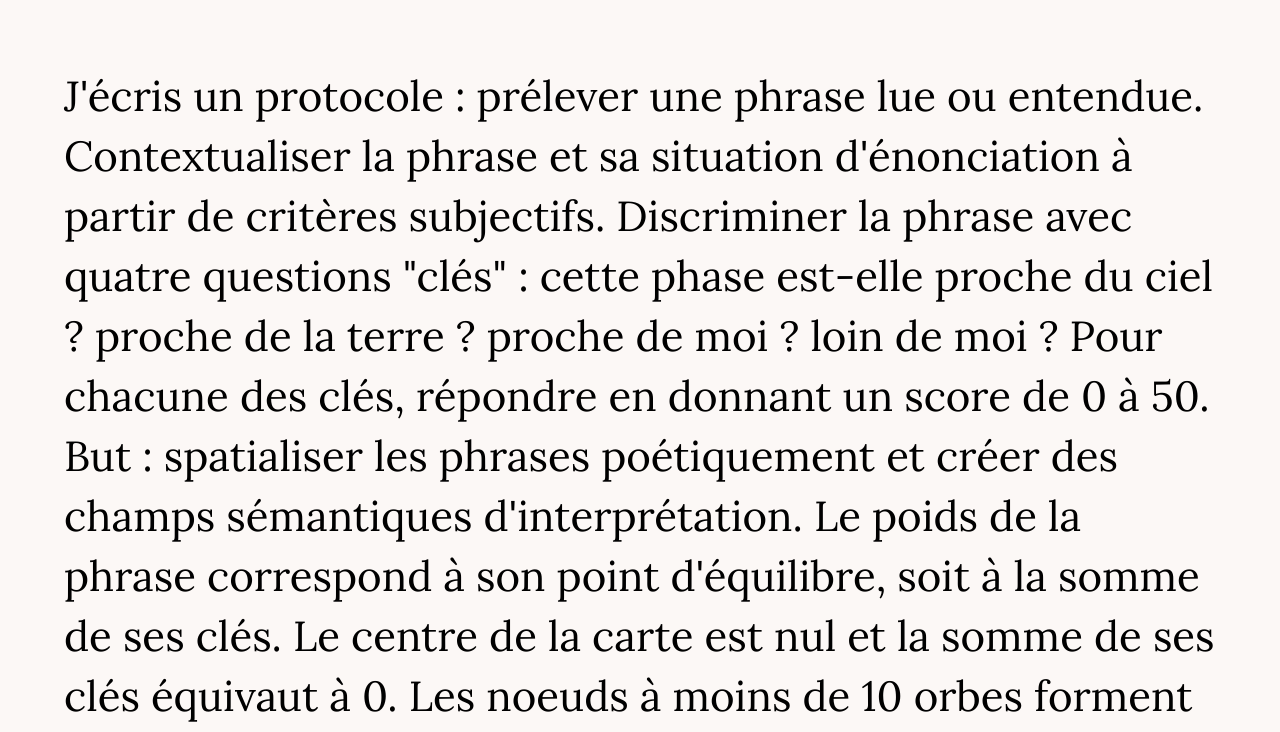
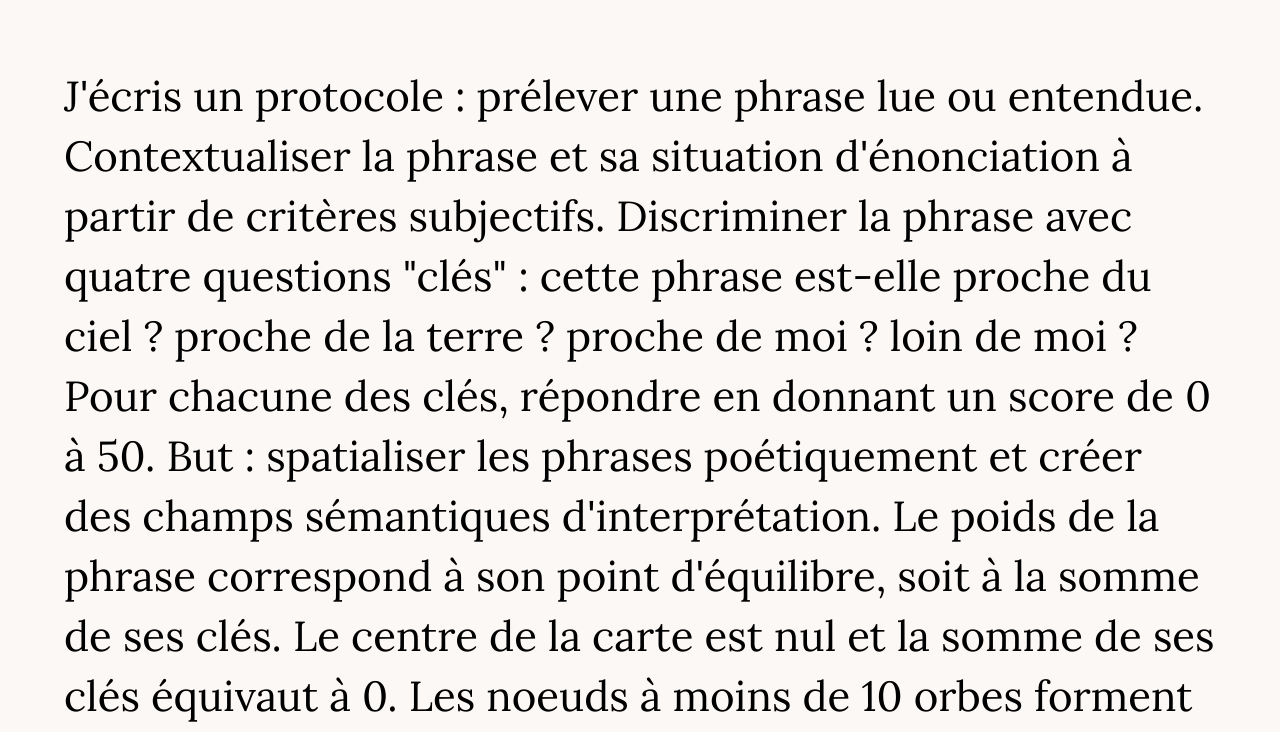
Before and after one commit to Doubl2m/melchiormaignan, a plain HTML site: page journal_novembre_2025.html in a window 1280 px wide. Shown: the part 5428-6160 px from the top of the page. Drawn offline with Linux system fonts and the light colour scheme.

Commit message:
Update journal_novembre_2025.html

```diff
--- a/journal_novembre_2025.html
+++ b/journal_novembre_2025.html
@@ -48,7 +48,7 @@
 <p>On joue au ping-pong avec Alizé, Hippolyte et Juliette. Je fais une remarque qui blesse Alizé. Sur la route pour rentrer chez nous, je me sens de trop.</p>
 <p>Avec Hippolyte, on prend un verre avec Romane et ses amix. On trinque à son anniversaire. Anna et Zör nous rejoignent. Je suis triste de partir.</p>
 <p>Le soir, je dîne en regardant le live de Moufette. Il est question de carte sémantique. Pendant le stream, je réalise que je peux me servir de KZ comme d&#39;une carte sémantique pour un des ateliers de l&#39;école.</p>
-<p>J&#39;écris un protocole : prélever une phrase lue ou entendue. Contextualiser la phrase et sa situation d&#39;énonciation à partir de critères subjectifs. Discriminer la phrase avec quatre questions &quot;clés&quot; : cette phase est-elle proche du ciel ? proche de la terre ? proche de moi ? loin de moi ? Pour chacune des clés, répondre en donnant un score de 0 à 50. But : spatialiser les phrases poétiquement et créer des champs sémantiques d&#39;interprétation. Le poids de la phrase correspond à son point d&#39;équilibre, soit à la somme de ses clés. Le centre de la carte est nul et la somme de ses clés équivaut à 0. Les noeuds à moins de 10 orbes forment des aspects entre eux. En fonction de leur nombre, les aspects délimitent le champ d&#39;interprétation des noeuds concernés.</p>
+<p>J&#39;écris un protocole : prélever une phrase lue ou entendue. Contextualiser la phrase et sa situation d&#39;énonciation à partir de critères subjectifs. Discriminer la phrase avec quatre questions &quot;clés&quot; : cette phrase est-elle proche du ciel ? proche de la terre ? proche de moi ? loin de moi ? Pour chacune des clés, répondre en donnant un score de 0 à 50. But : spatialiser les phrases poétiquement et créer des champs sémantiques d&#39;interprétation. Le poids de la phrase correspond à son point d&#39;équilibre, soit à la somme de ses clés. Le centre de la carte est nul et la somme de ses clés équivaut à 0. Les noeuds à moins de 10 orbes forment des aspects entre eux. En fonction de leur nombre, les aspects délimitent le champ d&#39;interprétation des noeuds concernés.</p>
 <p>Je travaille jusque tard sur l&#39;algorithme en écoutant une interview de Bernard Stiegler. J&#39;apprends qu&#39;il est né un 1er avril. Il s&#39;est suicidé. Je pense à la soeur de Nan Goldin. Je pense à une amie. Je pense à.</p>
 <p>On s&#39;envoie des messages avec Claire. Elle me dit qu&#39;elle a participé à une formation sur les VSS à distance. On se dit bonne nuit.</p>
 <p>Je me couche et termine [[Le Convoi de l&#39;eau - Akira Yoshimura]]. Quelque chose plane en moi lorsque je m&#39;endors.</p>
```
